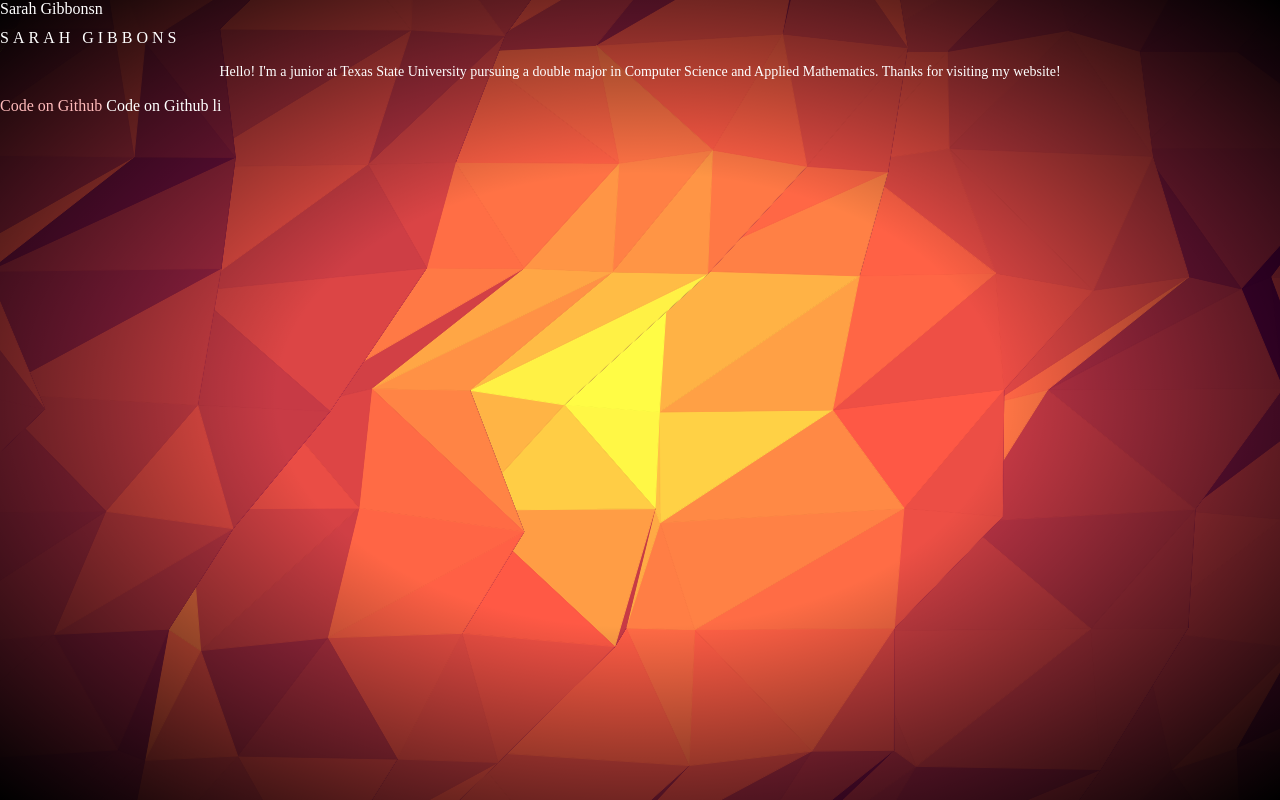
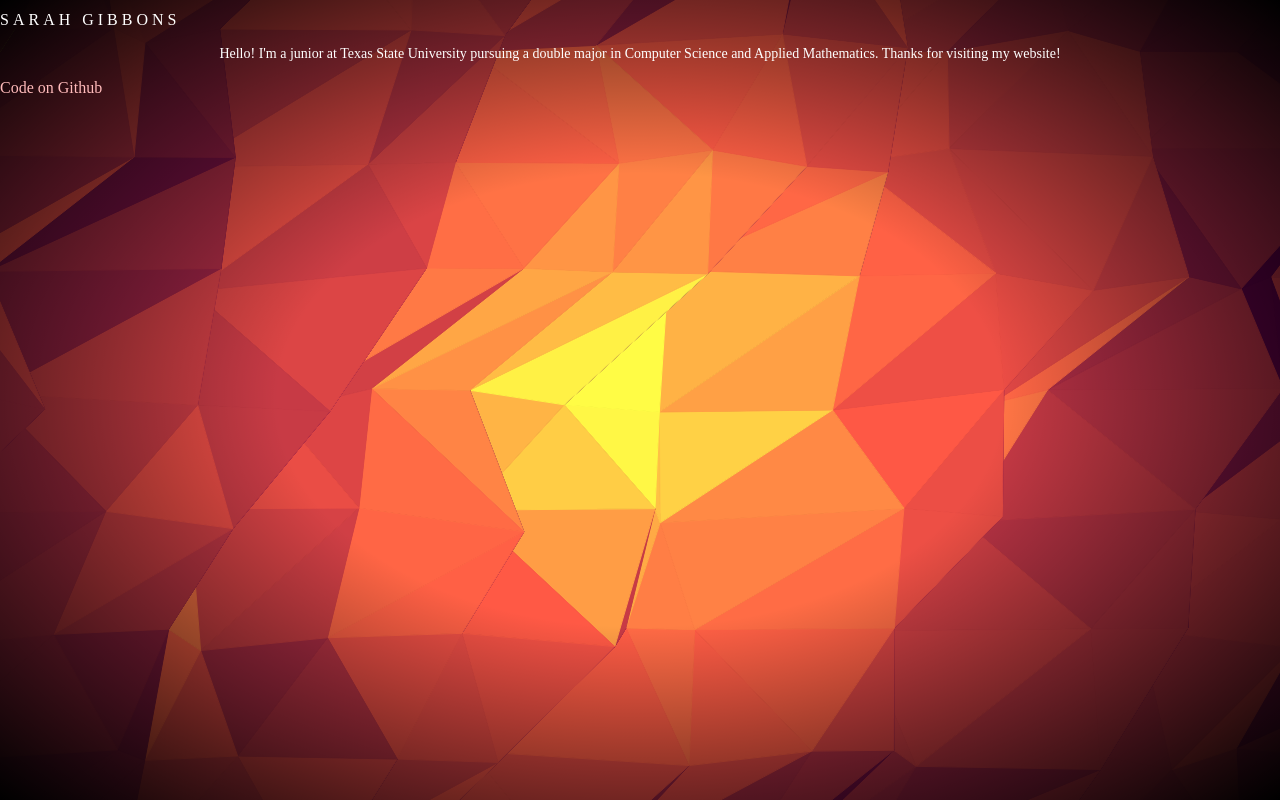
Before and after one commit to sfg11/sfg11.github.io, a plain HTML site: page index.html in a window 1280 px wide. Drawn offline with Linux system fonts and the light colour scheme; a web font is replaced by a local one.

Commit message:
Update index.html

```diff
--- a/index.html
+++ b/index.html
@@ -6,17 +6,13 @@
     <title>Sarah's Website</title>
   </head>
   <body>
-
     <div id="container" class="container">
          <div id="output" class="container">
          </div>
          <div id="vignette" class="overlay vignette">
-           <header>Sarah Gibbonsn</header>
            <h1> Sarah Gibbons </h1>
            <p> Hello! I'm a junior at Texas State University pursuing a double major in Computer Science and Applied Mathematics. Thanks for visiting my website!</p>
            <a href="https://github.com/sfg11" > Code on Github </a>
-           <link href="https://github.com/sfg11" >Code on Github li </link>
-
        <div id="noise" class="overlay noise">
       </div>
     </div>
```
